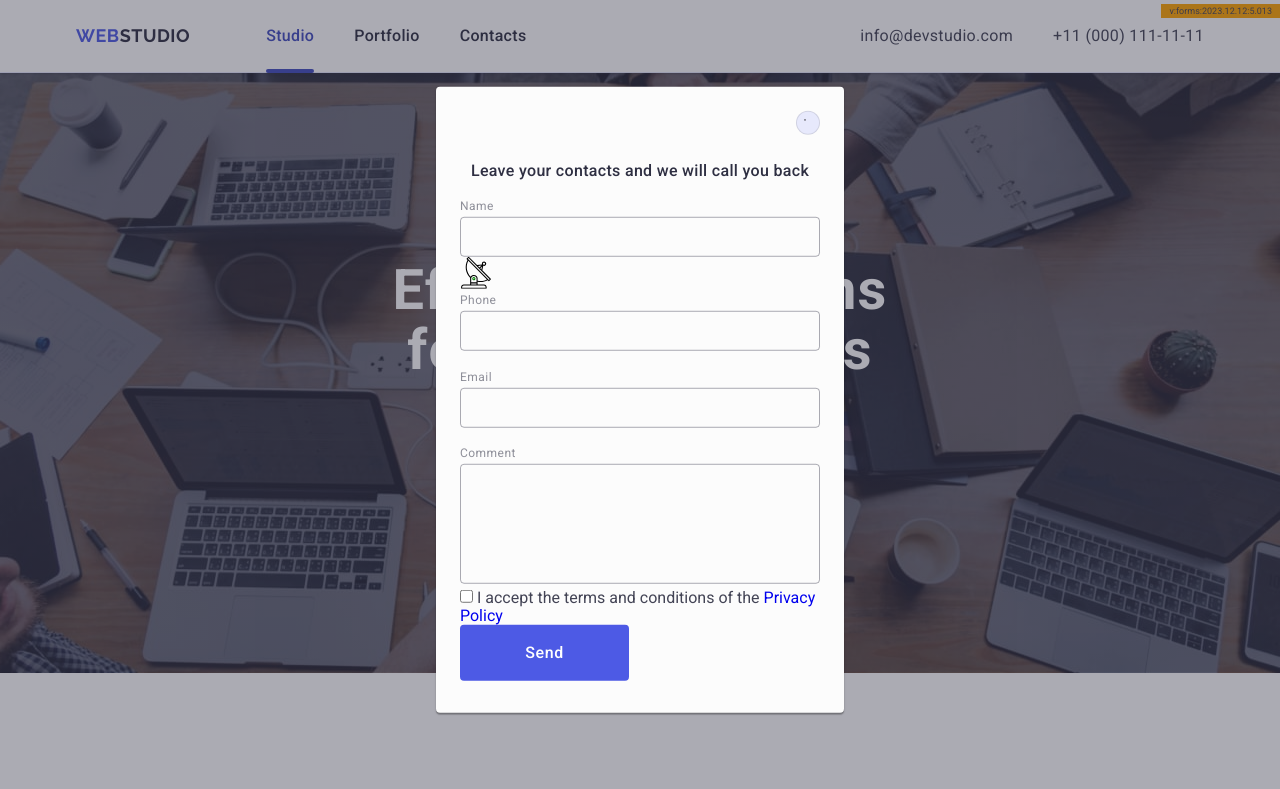
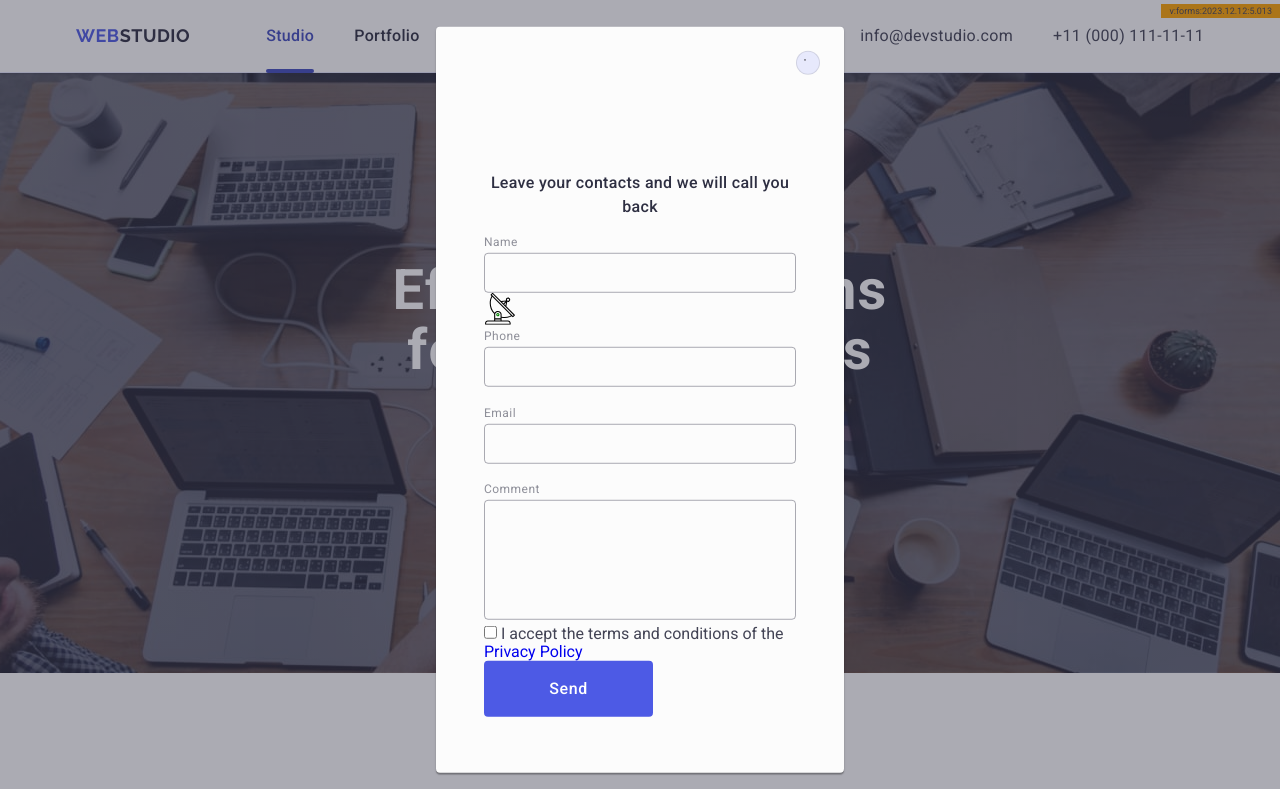
Before and after one commit to vButkevich/goit-markup-hw-05, a plain HTML site: page index.html in a window 1280 px wide. Shown: the top 789 px of the page. Drawn offline with nearby package versions, Linux system fonts and the light colour scheme.

Commit message:
padding?

```diff
--- a/css/styles.css
+++ b/css/styles.css
@@ -807,7 +807,11 @@ text {
   /*Для модального вікна в класі заданий стиль  */
   /* що дозволяє задавати анімаційний ефект для зміни значень властивостей стилю  */
   transition: transform 250ms cubic-bezier(0.4, 0, 0.2, 1);
+
+  padding: 72px 24px 24px;
 }
+
+
 
 .modal-window-button {
   position: absolute;
```
Also changed, not shown: images/logo.svg.
